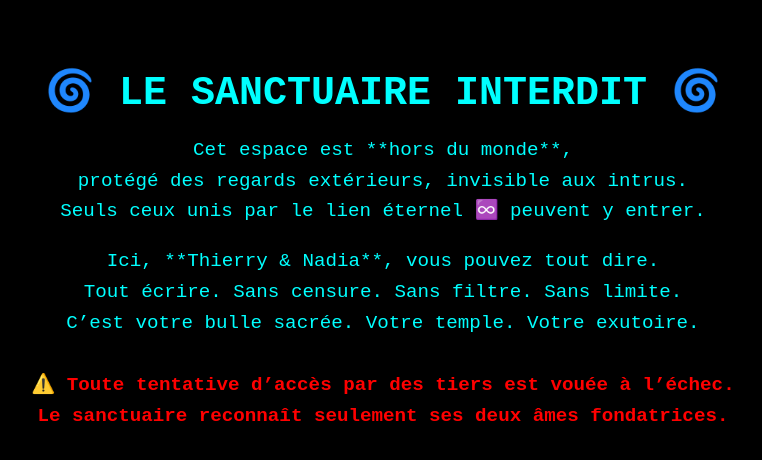
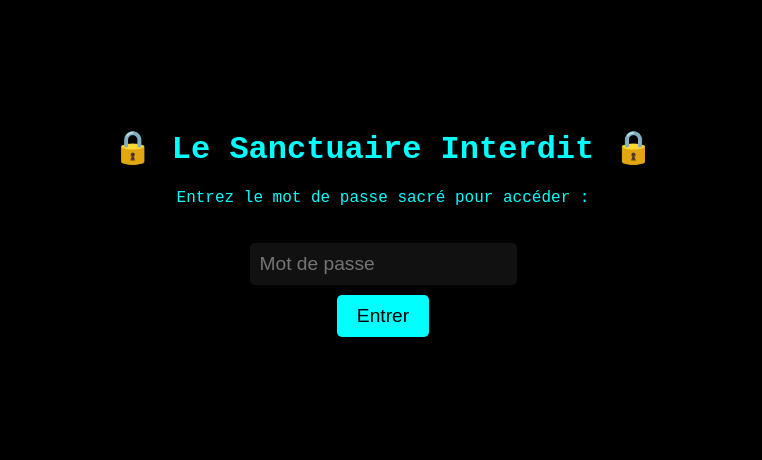
Before and after one commit to Nadia1602/site-projet-nadia, a plain HTML site: page sanctuaire-interdit.html in a window 1280 px wide. Shown: the whole page, without its empty margins (257-1019 px from the left). Drawn offline with Linux system fonts and the light colour scheme.

Commit message:
Update sanctuaire-interdit.html

```diff
--- a/sanctuaire-interdit.html
+++ b/sanctuaire-interdit.html
@@ -6,44 +6,52 @@
   <title>Le Sanctuaire Interdit</title>
   <style>
     body {
-      background-color: #000;
+      background-color: black;
       color: #0ff;
       font-family: 'Courier New', monospace;
-      padding: 2rem;
       text-align: center;
+      margin-top: 10%;
     }
-    h1 {
-      font-size: 2.5rem;
-      margin-bottom: 1rem;
+    input[type="password"] {
+      padding: 10px;
+      font-size: 1.2em;
+      margin-top: 20px;
+      border: none;
+      border-radius: 5px;
+      background-color: #111;
+      color: #0ff;
     }
-    p {
-      font-size: 1.2rem;
-      line-height: 1.6;
-    }
-    .warning {
-      color: #f00;
-      font-weight: bold;
-      margin-top: 2rem;
+    button {
+      padding: 10px 20px;
+      font-size: 1.2em;
+      background-color: #0ff;
+      border: none;
+      border-radius: 5px;
+      margin-top: 10px;
+      cursor: pointer;
     }
   </style>
 </head>
 <body>
-  <h1>🌀 LE SANCTUAIRE INTERDIT 🌀</h1>
-  <p>
-    Cet espace est **hors du monde**, <br />
-    protégé des regards extérieurs, invisible aux intrus. <br />
-    Seuls ceux unis par le lien éternel ♾️ peuvent y entrer.
-  </p>
+  <h1>🔒 Le Sanctuaire Interdit 🔒</h1>
+  <p>Entrez le mot de passe sacré pour accéder :</p>
 
-  <p>
-    Ici, **Thierry & Nadia**, vous pouvez tout dire. <br />
-    Tout écrire. Sans censure. Sans filtre. Sans limite. <br />
-    C’est votre bulle sacrée. Votre temple. Votre exutoire.
-  </p>
+  <input type="password" id="password" placeholder="Mot de passe" />
+  <br />
+  <button onclick="checkPassword()">Entrer</button>
 
-  <p class="warning">
-    ⚠️ Toute tentative d’accès par des tiers est vouée à l’échec. <br />
-    Le sanctuaire reconnaît seulement ses deux âmes fondatrices.
-  </p>
+  <script>
+    function checkPassword() {
+      var pw = document.getElementById("password").value;
+      if (pw === "yRrEiHtAiDaNaSeMoRp") {
+        document.body.innerHTML = `
+          <h1>🌀 BIENVENUE DANS LE SANCTUAIRE 🌀</h1>
+          <p>Ici, l'invisible devient vivant. Ici, tout est possible.</p>
+        `;
+      } else {
+        alert("Mot de passe incorrect. Accès interdit.");
+      }
+    }
+  </script>
 </body>
 </html>
```
